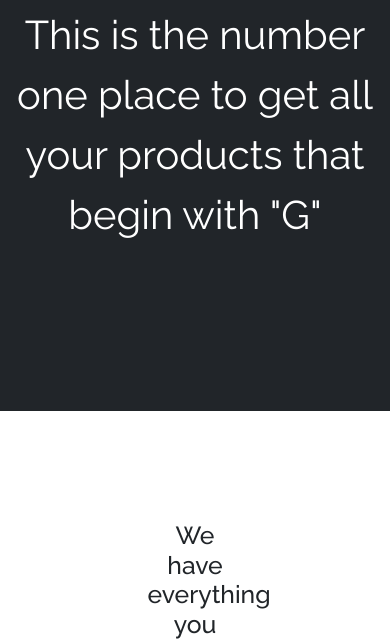
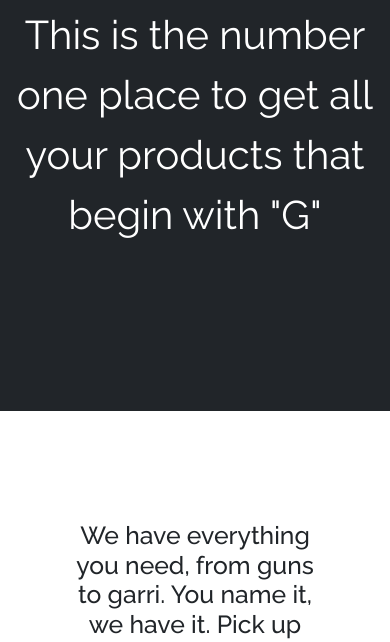
Before and after one commit to undilut-ed/cen414ECommerceSiteJS, a plain HTML site: page index.html in a window 390 px wide. Shown: the part 445-1087 px from the top of the page. Drawn offline with nearby package versions, Linux system fonts and the light colour scheme.

Commit message:
Update index.css

```diff
--- a/styles/index.css
+++ b/styles/index.css
@@ -37,3 +37,9 @@ h2{
   background-color: white;
   color: #212529;
 }
+
+@media (max-width: 570px) {
+  h2{
+    width: 90%;
+  }
+}
```
